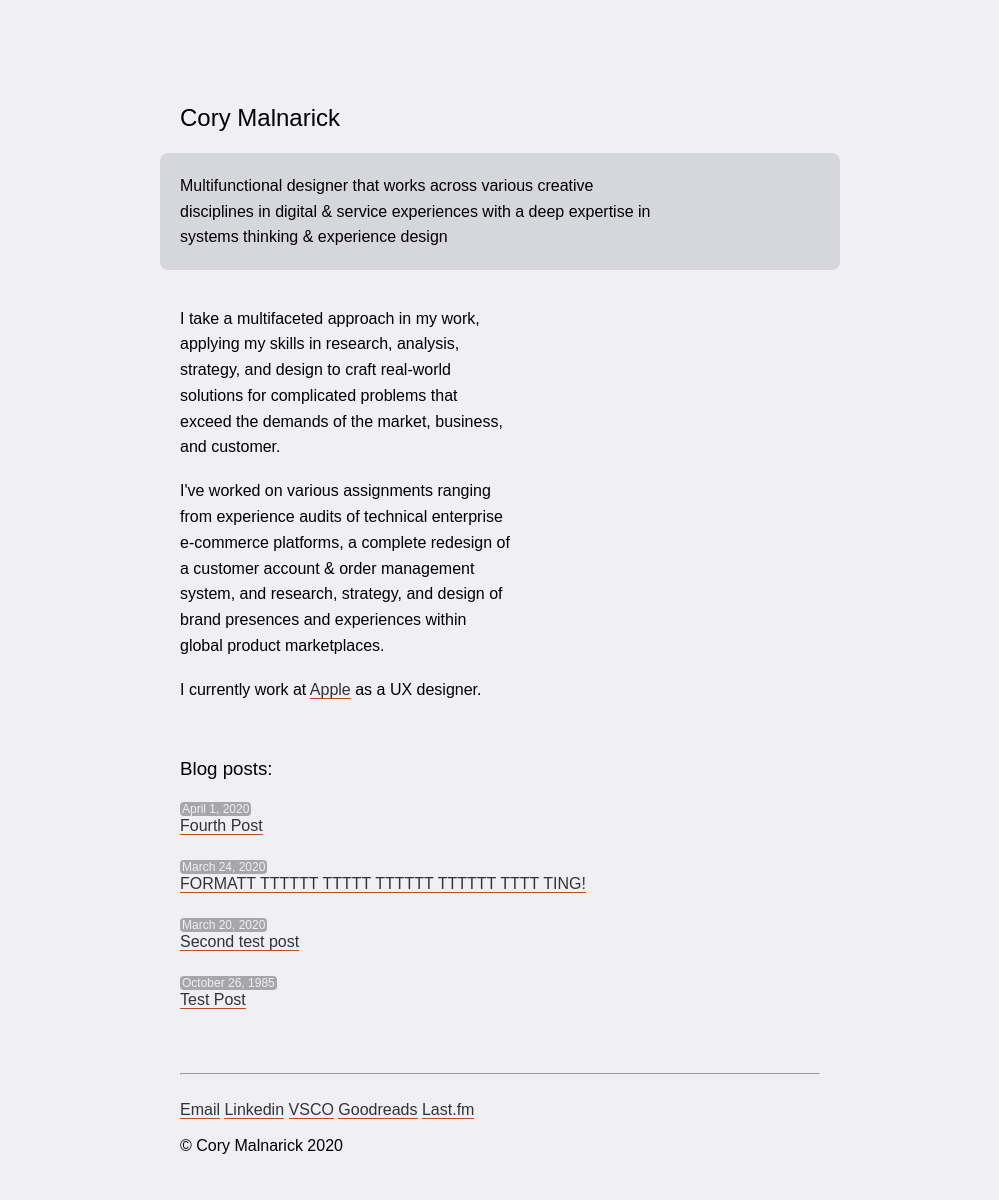
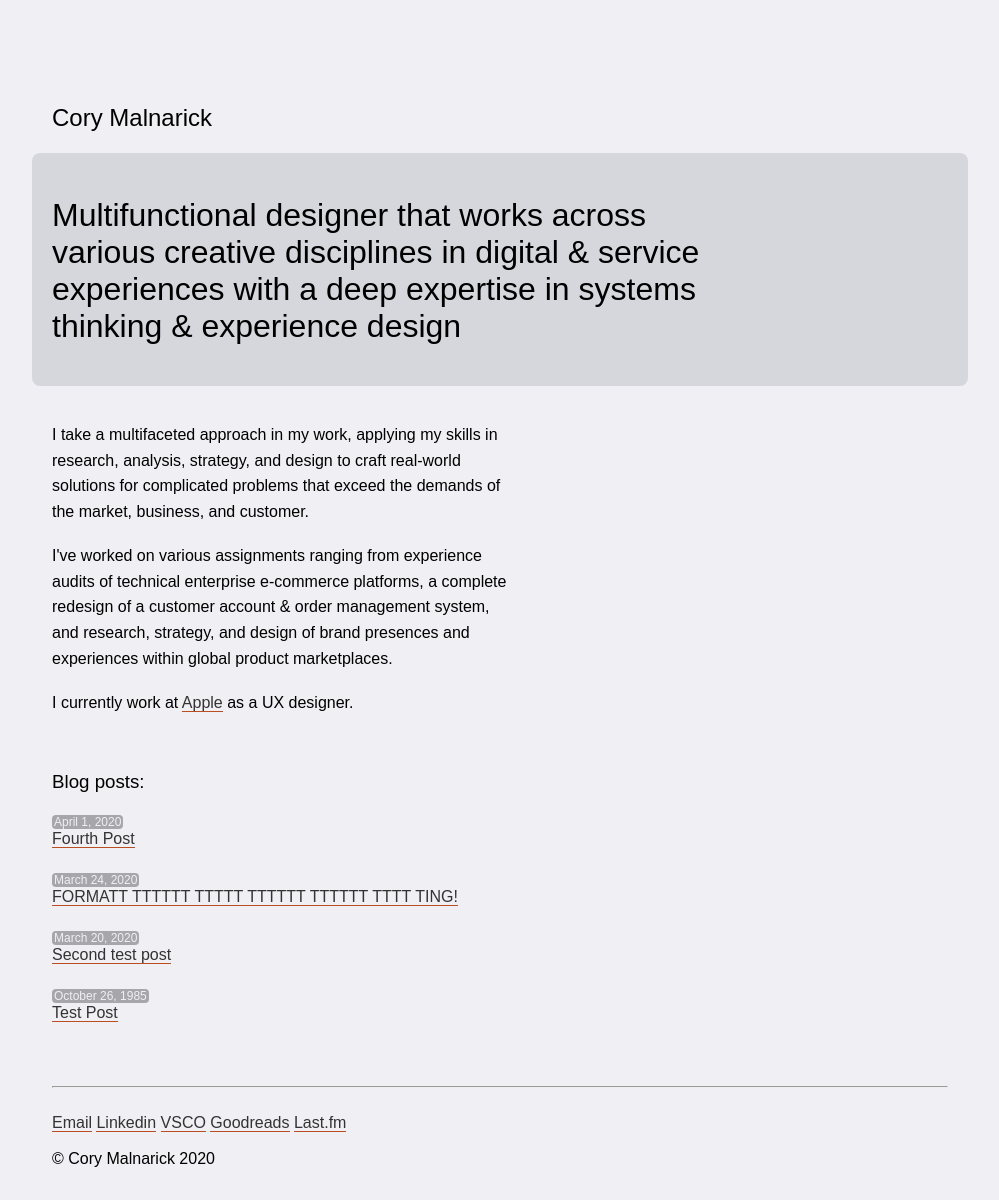
Before and after one commit to foundmonster/foundmonster.github.io, a Jekyll site: the page built from index.html, in a window 1280 px wide. Shown: the whole page, without its empty margins (140-1139 px from the left). Built offline with Jekyll 4.4.1, drawn with Linux system fonts in a browser that asks for light colours; some web fonts are replaced.

Commit message:
change subheadercard to h2

```diff
--- a/_sass/main.scss
+++ b/_sass/main.scss
@@ -5,7 +5,7 @@
     margin: auto;
     font-family: aktiv-grotesk, sans-serif;
 	font-style: normal;
-    max-width: 40rem;
+    max-width: 56rem;
     background-color: #EFEFF4;
 }
 
--- a/index.html
+++ b/index.html
@@ -3,7 +3,7 @@
 title: Cory Malnarick
 ---
 <h2 class="headercard-title">{{ page.title }}</h2>
-<div class="subheadercard"><p class="headercard-body">Multifunctional designer that works across various creative disciplines in digital & service experiences with a deep expertise in systems thinking & experience design</p></div>
+<div class="subheadercard"><h1 class="headercard-body">Multifunctional designer that works across various creative disciplines in digital & service experiences with a deep expertise in systems thinking & experience design</p></div>
 <p>I take a multifaceted approach in my work, applying my skills in research, analysis, strategy, and design to craft real-world solutions for complicated problems that exceed the demands of the market, business, and customer.</p><br>
 <p>I've worked on various assignments ranging from experience audits of technical enterprise e-commerce platforms, a complete redesign of a customer account & order management system, and research, strategy, and design of brand presences and experiences within global product marketplaces.</p><br>
 <p>I currently work at <a href="https://apple.com">Apple</a> as a UX designer.</p>
```
